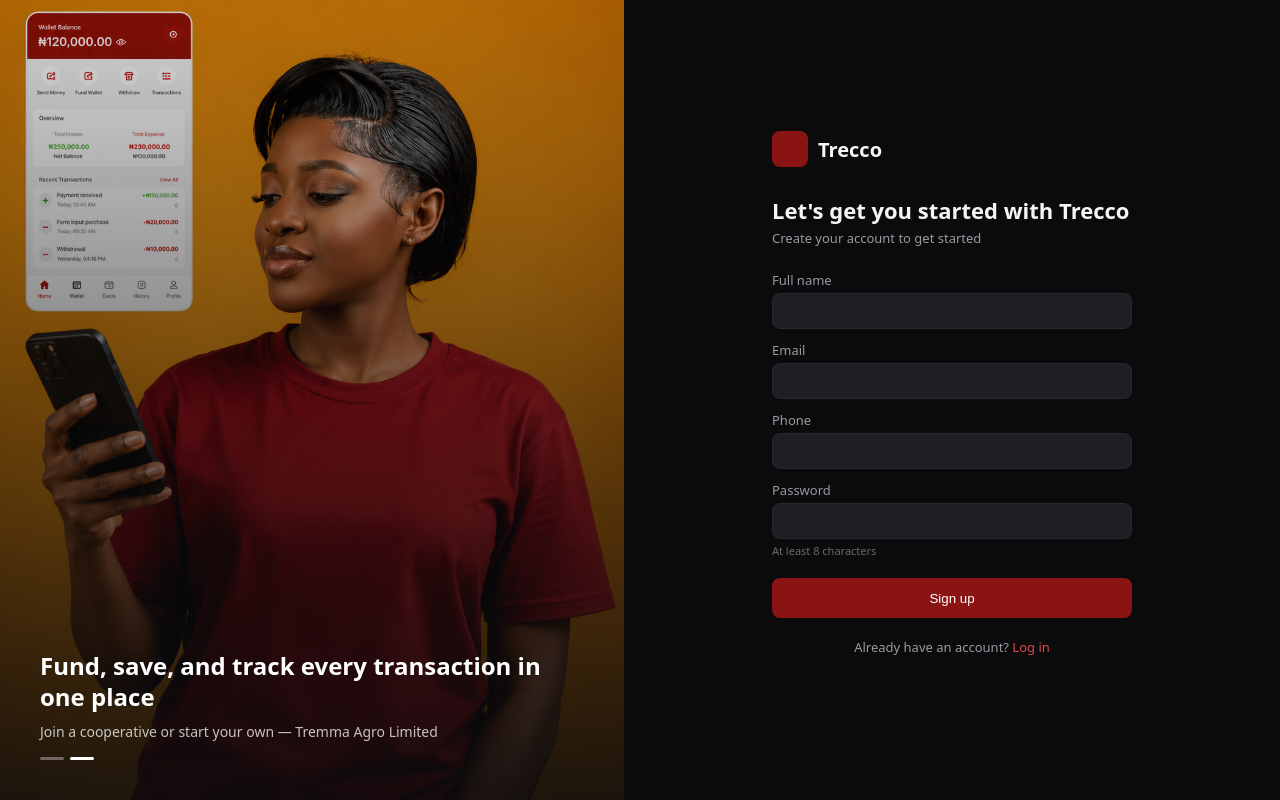
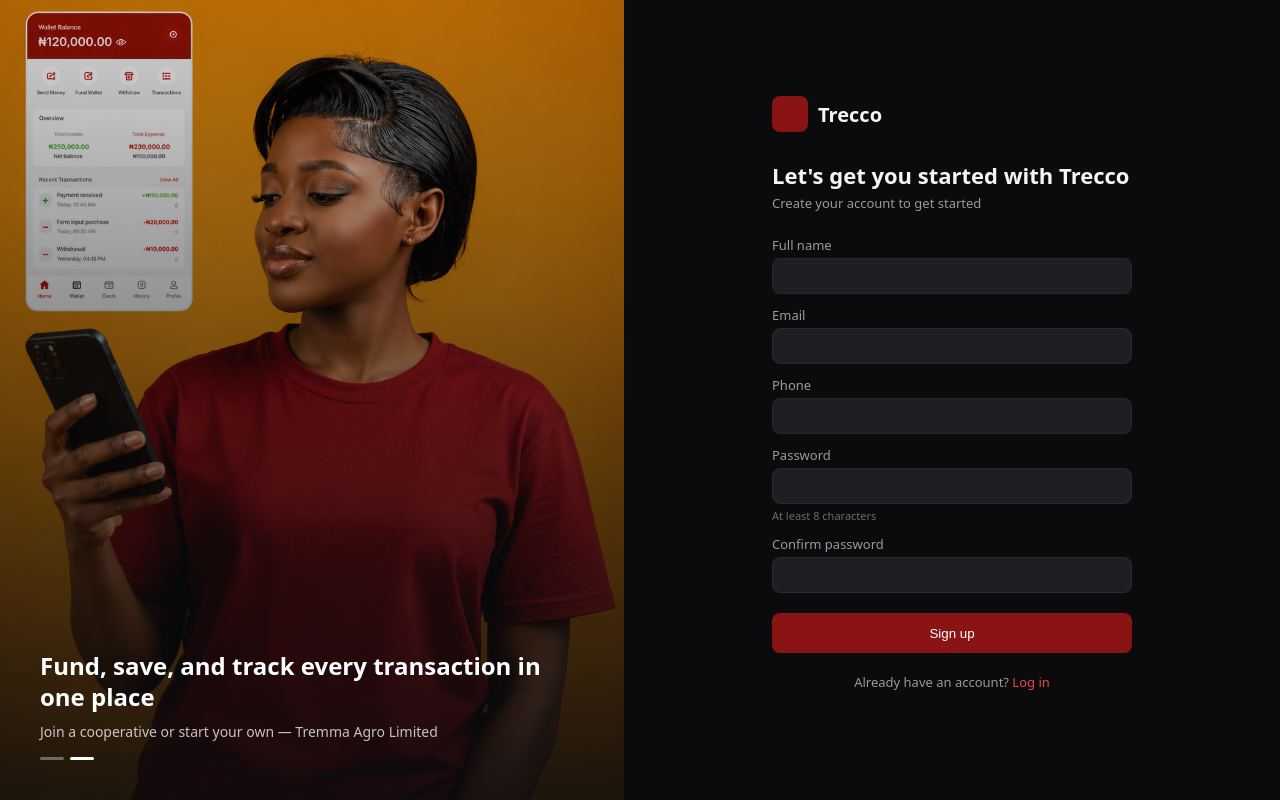
Before and after one commit to Abuhson24/Trecco, a Next.js app in the folder apps/web/: page /signup in a window 1280 px wide. Built offline with nearby package versions, Linux system fonts and the light colour scheme; no server answers.

Commit message:
add confirm-password field with client-side mismatch validation

```diff
--- a/apps/web/app/signup/page.tsx
+++ b/apps/web/app/signup/page.tsx
@@ -16,6 +16,7 @@
   const [email, setEmail] = useState('');
   const [phone, setPhone] = useState('');
   const [password, setPassword] = useState('');
+  const [confirmPassword, setConfirmPassword] = useState('');
   const [error, setError] = useState<string | null>(null);
   const [loading, setLoading] = useState(false);
   const [slideIndex, setSlideIndex] = useState(0);
@@ -29,6 +30,10 @@
 
   async function submit(e: React.FormEvent) {
     e.preventDefault();
+    if (password !== confirmPassword) {
+      setError('Passwords do not match');
+      return;
+    }
     setLoading(true);
     setError(null);
     try {
@@ -137,6 +142,16 @@
                 At least 8 characters
               </span>
             </label>
+            <label style={{ fontSize: 13, color: '#9a9a9f' }}>
+              Confirm password
+              <input
+                type="password"
+                value={confirmPassword}
+                onChange={(e) => setConfirmPassword(e.target.value)}
+                required
+                style={inputStyle}
+              />
+            </label>
             {error && <p style={{ color: '#e5484d', fontSize: 13, margin: 0 }}>{error}</p>}
             <button
               type="submit"
```
